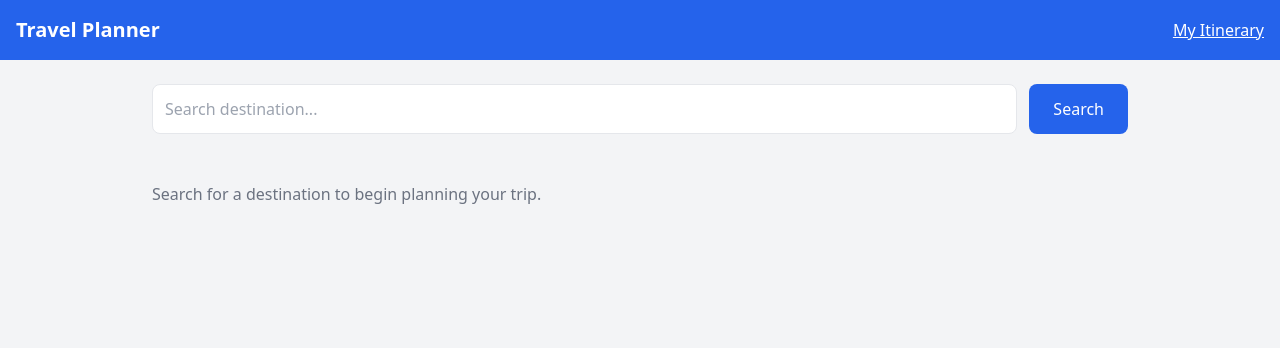
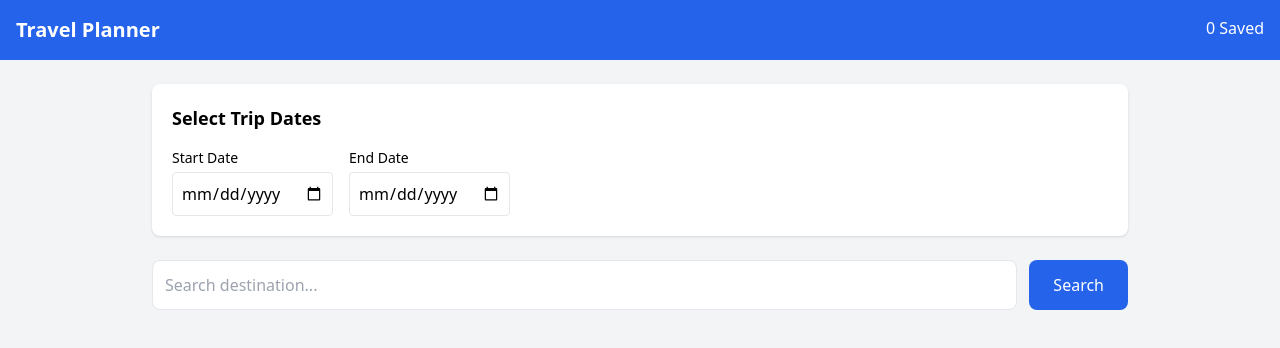
Before and after one commit to franciskobinakum/travel-planner, a React (Vite) app: page / in a window 1280 px wide. Shown: the top 348 px of the page. Built offline with nearby package versions, Linux system fonts and the light colour scheme.

Commit message:
Updated App.jsx

```diff
--- a/src/App.jsx
+++ b/src/App.jsx
@@ -1,9 +1,19 @@
-import { useState } from "react"
+import { useState, useEffect } from "react"
 import SearchBar from "./components/SearchBar"
 
 function App() {
   const [destinations, setDestinations] = useState([])
-  const [itinerary, setItinerary] = useState([])
+  const [itinerary, setItinerary] = useState(() => {
+    const saved = localStorage.getItem("itinerary")
+    return saved ? JSON.parse(saved) : []
+  })
+
+  const [startDate, setStartDate] = useState("")
+  const [endDate, setEndDate] = useState("")
+
+  useEffect(() => {
+    localStorage.setItem("itinerary", JSON.stringify(itinerary))
+  }, [itinerary])
 
   const addToItinerary = (destination) => {
     if (!itinerary.find((item) => item.name === destination.name)) {
@@ -11,34 +21,69 @@ function App() {
     }
   }
 
+  const removeFromItinerary = (name) => {
+    setItinerary(itinerary.filter((item) => item.name !== name))
+  }
+
+  const calculateTripDays = () => {
+    if (!startDate || !endDate) return 0
+    const start = new Date(startDate)
+    const end = new Date(endDate)
+    const diff = end - start
+    return diff > 0 ? diff / (1000 * 60 * 60 * 24) : 0
+  }
+
   return (
     <div className="min-h-screen bg-gray-100">
       {/* Header */}
       <header className="bg-blue-600 text-white p-4 flex justify-between">
         <h1 className="text-xl font-bold">Travel Planner</h1>
-        <button
-          onClick={() => alert(JSON.stringify(itinerary, null, 2))}
-          className="underline"
-        >
-          My Itinerary
-        </button>
+        <span>{itinerary.length} Saved</span>
       </header>
 
       <div className="max-w-5xl mx-auto p-6">
-        {/* Search Component */}
+
+        {/* Date Picker Section */}
+        <div className="bg-white p-5 rounded-lg shadow mb-6">
+          <h2 className="text-lg font-bold mb-4">Select Trip Dates</h2>
+
+          <div className="flex flex-col md:flex-row gap-4">
+            <div>
+              <label className="block text-sm mb-1">Start Date</label>
+              <input
+                type="date"
+                value={startDate}
+                onChange={(e) => setStartDate(e.target.value)}
+                className="border p-2 rounded"
+              />
+            </div>
+
+            <div>
+              <label className="block text-sm mb-1">End Date</label>
+              <input
+                type="date"
+                value={endDate}
+                onChange={(e) => setEndDate(e.target.value)}
+                className="border p-2 rounded"
+              />
+            </div>
+          </div>
+
+          {calculateTripDays() > 0 && (
+            <p className="mt-4 text-green-600 font-semibold">
+              Trip Duration: {calculateTripDays()} days
+            </p>
+          )}
+        </div>
+
+        {/* Search */}
         <SearchBar setDestinations={setDestinations} />
 
         {/* Results */}
         <div className="grid md:grid-cols-2 gap-6 mt-6">
-          {destinations.length > 0 &&
-            destinations.map((destination) => (
-              <div
-                key={destination.id}
-                className="bg-white p-5 rounded-lg shadow"
-              >
-                <h2 className="text-lg font-bold mb-2">
-                  {destination.name}
-                </h2>
+          {destinations.map((destination) => (
+            <div key={destination.id} className="bg-white p-5 rounded-lg shadow">
+              <h2 className="text-lg font-bold mb-2">{destination.name}</h2>
 
               <p className="text-gray-600 mb-4">
                 {destination.description || "No description available."}
@@ -65,12 +110,36 @@ function App() {
           ))}
         </div>
 
-        {/* Empty State */}
-        {destinations.length === 0 && (
-          <p className="text-gray-500 mt-6">
-            Search for a destination to begin planning your trip.
+        {/* Itinerary Section */}
+        {itinerary.length > 0 && (
+          <div className="mt-12">
+            <h2 className="text-xl font-bold mb-4">My Itinerary</h2>
+
+            {startDate && endDate && (
+              <p className="mb-4 text-gray-700">
+                Trip Dates: {startDate} → {endDate}
               </p>
             )}
+
+            <div className="grid md:grid-cols-2 gap-4">
+              {itinerary.map((item) => (
+                <div
+                  key={item.name}
+                  className="bg-white p-4 rounded shadow flex justify-between"
+                >
+                  <span>{item.name}</span>
+                  <button
+                    onClick={() => removeFromItinerary(item.name)}
+                    className="text-red-500"
+                  >
+                    Remove
+                  </button>
+                </div>
+              ))}
+            </div>
+          </div>
+        )}
+
       </div>
     </div>
   )
```
Lines whose indentation alone changed are shown as unchanged.
